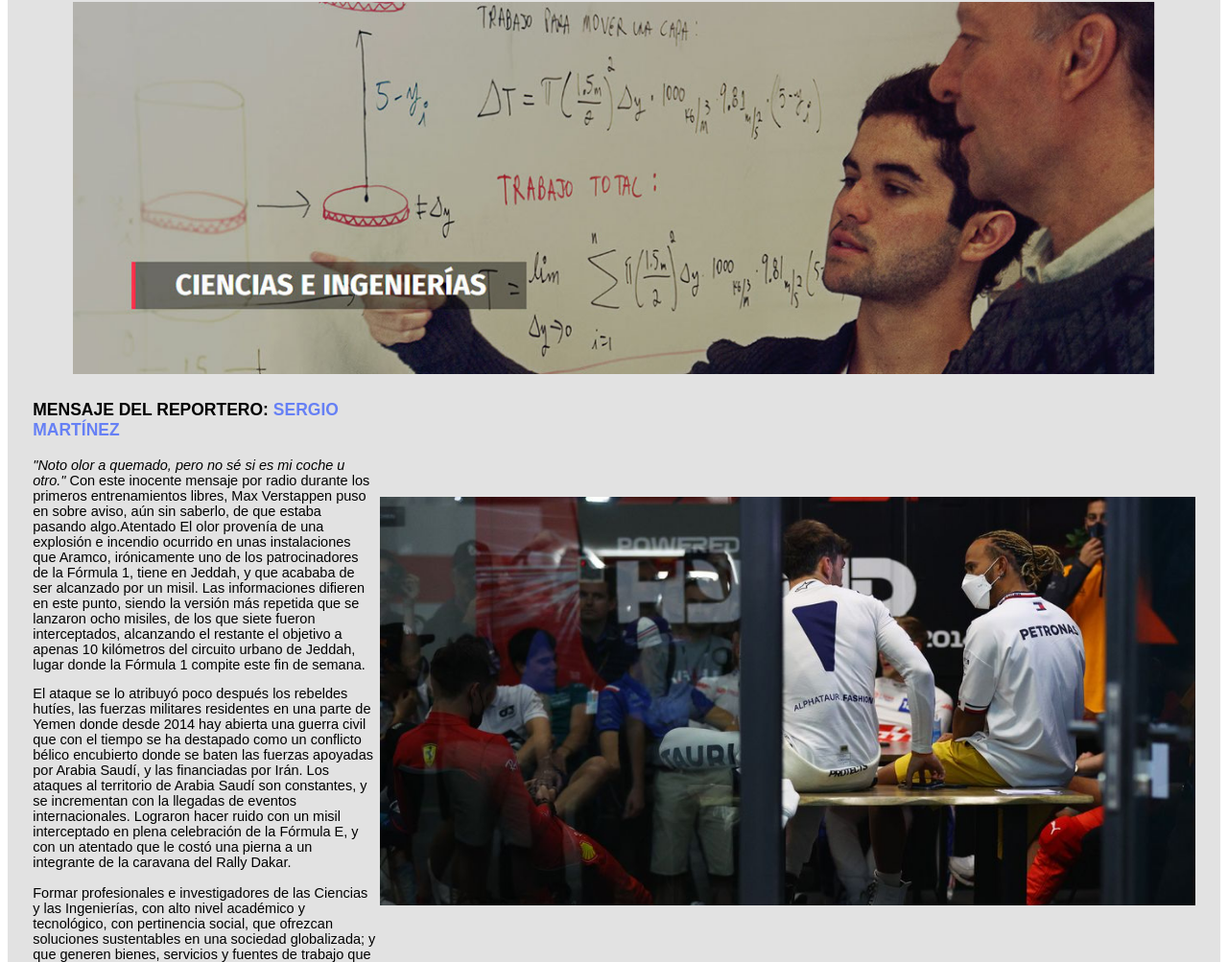
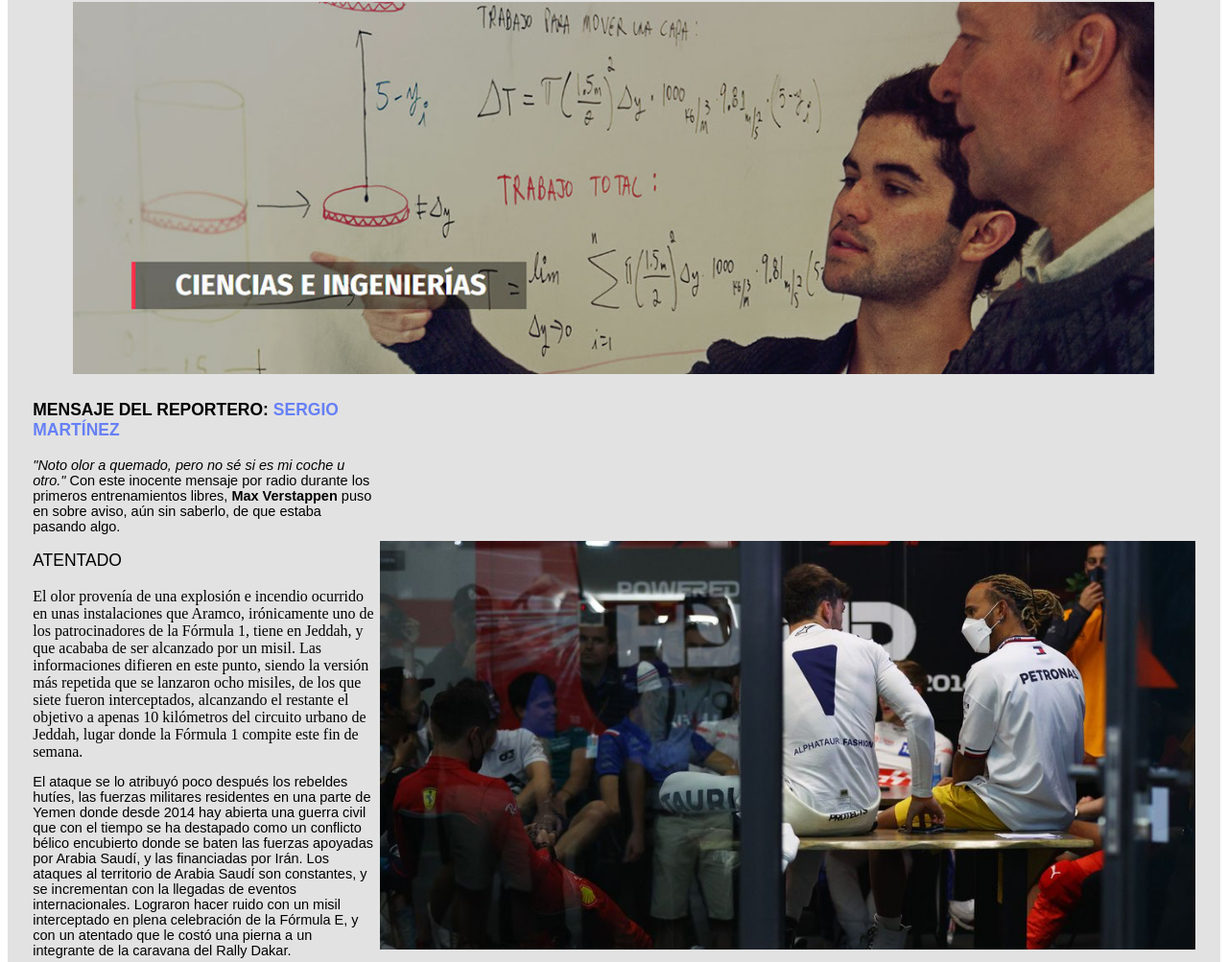
Before and after one commit to ElForaneo/Clase-redes-huber, a plain HTML site: page investigacion.html in a window 1280 px wide. Shown: the part 97-1100 px from the top of the page at 96% size. Drawn offline with Linux system fonts and the light colour scheme.

Commit message:
Update investigacion.html

```diff
--- a/investigacion.html
+++ b/investigacion.html
@@ -52,8 +52,9 @@
                            <b>Mensaje del Reportero: <a href="https://www.caranddriver.com/es/author/220204/sergio-martinez/" >SERGIO MARTÍNEZ </a></b>
                         </p>
                         <p id="texto">
-                            <em>"Noto olor a quemado, pero no sé si es mi coche u otro."</em> Con este inocente mensaje por radio durante los primeros entrenamientos libres, Max Verstappen puso en sobre aviso, aún sin
-                                saberlo, de que estaba pasando algo.Atentado
+                            <em>"Noto olor a quemado, pero no sé si es mi coche u otro."</em> Con este inocente mensaje por radio durante los primeros entrenamientos libres, <span id="negritas">Max Verstappen</span> puso en sobre aviso, aún sin
+                                saberlo, de que estaba pasando algo.
+                                <p id="Titulo">Atentado</p>
                                 El olor provenía de una explosión e incendio ocurrido en unas instalaciones que Aramco, irónicamente uno de los patrocinadores de la Fórmula 1, tiene en Jeddah, y que acababa de ser
                                 alcanzado por un misil. Las informaciones difieren en este punto, siendo la versión más repetida que se lanzaron ocho misiles, de los que siete fueron interceptados, alcanzando el restante
                                 el objetivo a apenas 10 kilómetros del circuito urbano de Jeddah, lugar donde la Fórmula 1 compite este fin de semana.
```
